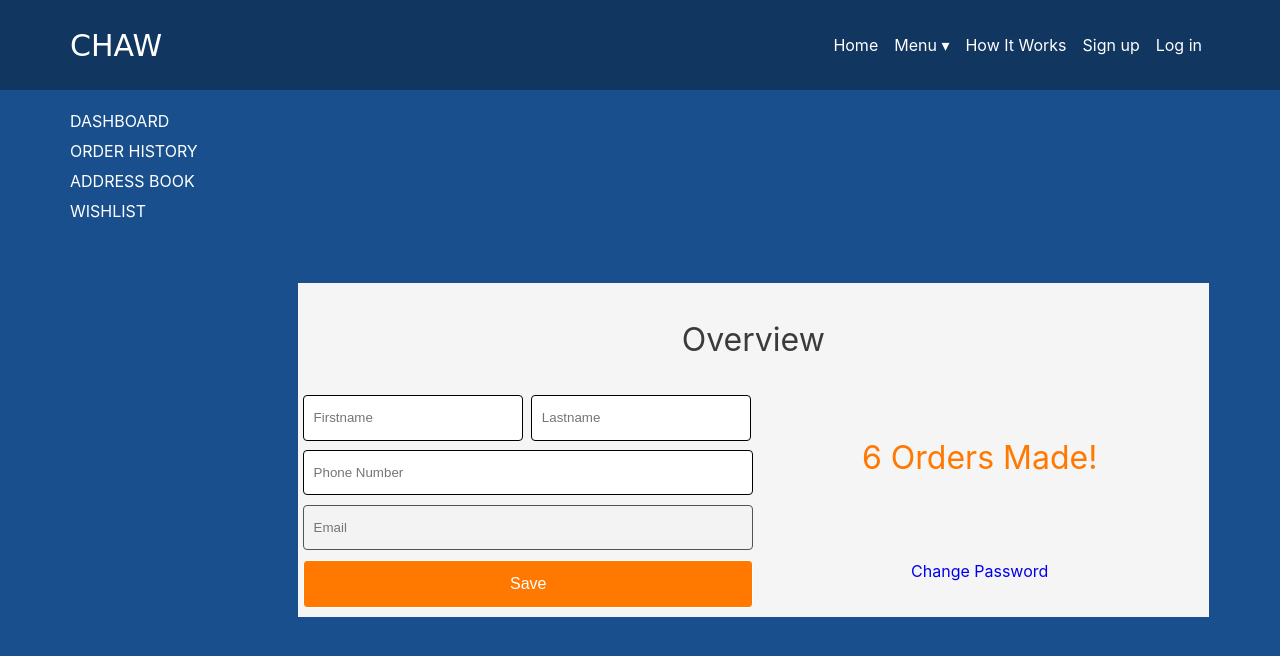
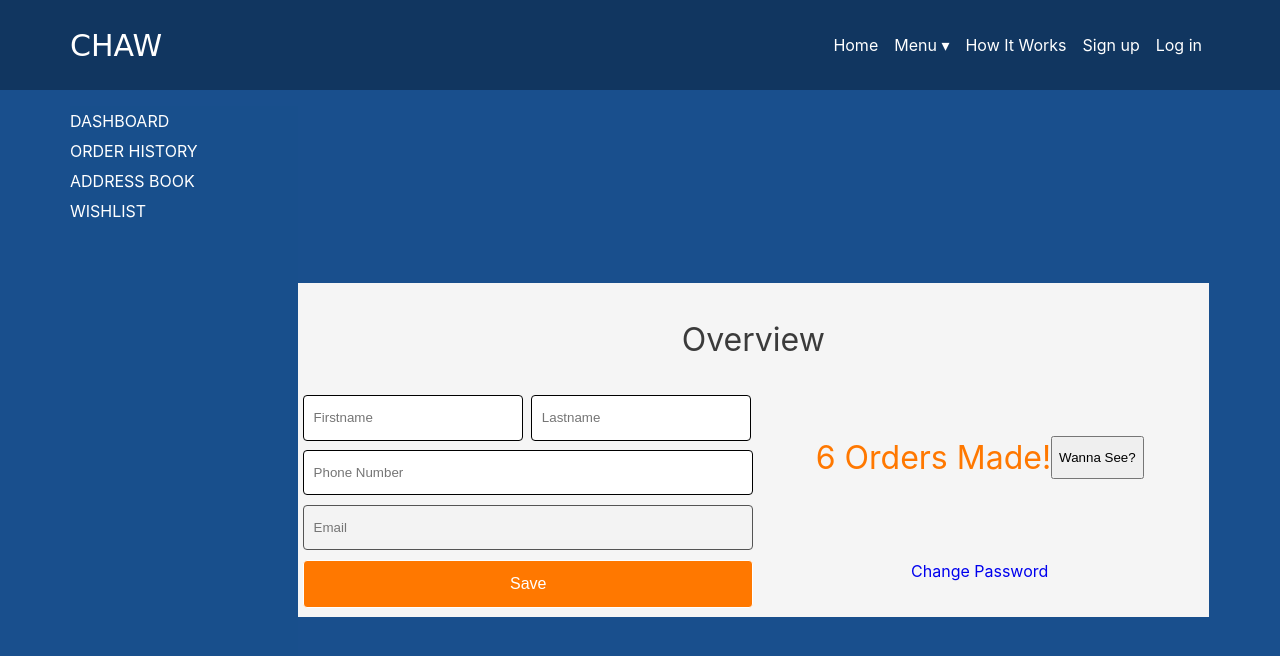
Before and after one commit to ekrresa/chaw, a plain HTML site: page UI/customer/dashboard.html in a window 1280 px wide. Drawn offline with Linux system fonts and the light colour scheme.

Commit message:
Added order button to overview section

```diff
--- a/UI/customer/dashboard.html
+++ b/UI/customer/dashboard.html
@@ -89,6 +89,7 @@
                 </div>
                 <div class="order-qty centered">
                   <p>6 Orders Made!</p>
+                  <button>Wanna See?</button>
                 </div>
                 <div class="centered">
                   <p><a href="#">Change Password</a></p>
```
